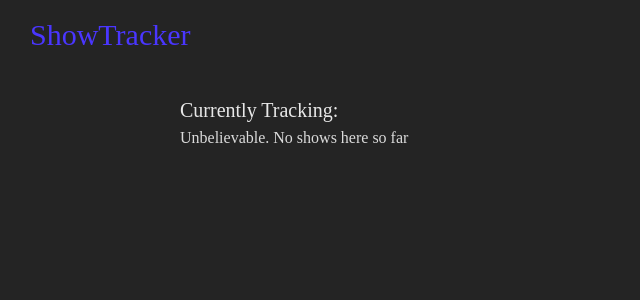
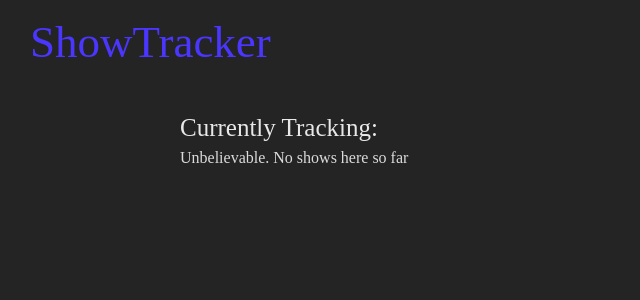
Before and after one commit to Dostoy320/ShowTracker, a Flask app: page / in a window 1280 px wide. Shown: the top 300 px of the page, without its empty margins (0-640 px from the left). Run offline with Flask 2, Linux system fonts and the light colour scheme; data that the repository does not hold is empty; some libraries are stand-ins or nearby versions.

Commit message:
minor styling

```diff
--- a/showtracker/static/css/st_style/sass/style.scss
+++ b/showtracker/static/css/st_style/sass/style.scss
@@ -22,19 +22,20 @@ $headings: #E8E8E8;
 $season_list: #999999;
 $show_summary: #BDBDBD;
 
+
 h1 {
-    font-size: 30px;
+    font-size: 45px;
     margin-bottom: 20px;
 }
 
 h2 {
-    font-size: 24px;
+    font-size: 35px;
     margin-bottom: 15px;
     color: $headings;
 }
 
 h3 {
-    font-size: 20px;
+    font-size: 25px;
     color: $headings;
 }
 
@@ -176,7 +177,6 @@ body {
                         width: 15%;
                     }
                 }
-
                 .watched_false {
                     text-decoration: none;
                 }
--- a/showtracker/static/css/st_style/stylesheets/style.css
+++ b/showtracker/static/css/st_style/stylesheets/style.css
@@ -65,49 +65,49 @@ article, aside, details, figcaption, figure, footer, header, hgroup, menu, nav,
 
 /* Devices */
 /* Site color pallete */
-/* line 25, ../sass/style.scss */
+/* line 26, ../sass/style.scss */
 h1 {
-  font-size: 30px;
+  font-size: 45px;
   margin-bottom: 20px;
 }
 
-/* line 30, ../sass/style.scss */
+/* line 31, ../sass/style.scss */
 h2 {
-  font-size: 24px;
+  font-size: 35px;
   margin-bottom: 15px;
   color: #e8e8e8;
 }
 
-/* line 36, ../sass/style.scss */
+/* line 37, ../sass/style.scss */
 h3 {
-  font-size: 20px;
+  font-size: 25px;
   color: #e8e8e8;
 }
 
-/* line 41, ../sass/style.scss */
+/* line 42, ../sass/style.scss */
 h4 {
   font-size: 18px;
   margin-bottom: 5px;
 }
 
-/* line 46, ../sass/style.scss */
+/* line 47, ../sass/style.scss */
 a {
   text-decoration: none;
   color: #e8e8e8;
 }
 
-/* line 51, ../sass/style.scss */
+/* line 52, ../sass/style.scss */
 a:hover {
   text-decoration: underline;
 }
 
-/* line 57, ../sass/style.scss */
+/* line 58, ../sass/style.scss */
 body {
   background-color: #242424;
   color: #dbdbdb;
 }
 
-/* line 62, ../sass/style.scss */
+/* line 63, ../sass/style.scss */
 #container {
   display: inline;
   float: left;
@@ -120,7 +120,7 @@ body {
   border: 0px solid blue;
   /* End header */
 }
-/* line 67, ../sass/style.scss */
+/* line 68, ../sass/style.scss */
 #container header {
   display: inline;
   float: left;
@@ -130,7 +130,7 @@ body {
   margin-left: 0;
   border: 0px solid blue;
 }
-/* line 71, ../sass/style.scss */
+/* line 72, ../sass/style.scss */
 #container header #persistent_logo {
   display: inline;
   float: left;
@@ -138,12 +138,12 @@ body {
   margin-right: 10px;
   width: 300px;
 }
-/* line 73, ../sass/style.scss */
+/* line 74, ../sass/style.scss */
 #container header #persistent_logo a {
   text-decoration: none;
   color: #4a36ff;
 }
-/* line 77, ../sass/style.scss */
+/* line 78, ../sass/style.scss */
 #container header #meta-nav {
   display: inline;
   float: left;
@@ -153,7 +153,7 @@ body {
   margin-left: 0;
   border: 0px solid blue;
 }
-/* line 82, ../sass/style.scss */
+/* line 83, ../sass/style.scss */
 #container header #user {
   display: inline;
   float: left;
@@ -165,7 +165,7 @@ body {
   float: right;
   text-align: right;
 }
-/* line 91, ../sass/style.scss */
+/* line 92, ../sass/style.scss */
 #container #main-content {
   overflow: hidden;
   *zoom: 1;
@@ -174,7 +174,7 @@ body {
   float: left;
   margin-top: 30px;
 }
-/* line 98, ../sass/style.scss */
+/* line 99, ../sass/style.scss */
 #container #main-content #welcome {
   width: 100%;
   padding: 10px;
@@ -186,24 +186,24 @@ body {
   border-radius: 5px;
   border: 0px solid blue;
 }
-/* line 105, ../sass/style.scss */
+/* line 106, ../sass/style.scss */
 #container #main-content #shows {
   margin-top: 10px;
 }
-/* line 107, ../sass/style.scss */
+/* line 108, ../sass/style.scss */
 #container #main-content #shows li {
   margin-bottom: 3px;
 }
-/* line 109, ../sass/style.scss */
+/* line 110, ../sass/style.scss */
 #container #main-content #shows li a {
   text-decoration: none;
   color: #bfbfbf;
 }
-/* line 113, ../sass/style.scss */
+/* line 114, ../sass/style.scss */
 #container #main-content #shows li a:hover {
   color: #404040;
 }
-/* line 118, ../sass/style.scss */
+/* line 119, ../sass/style.scss */
 #container #main-content #show_detail {
   margin-top: 15px;
   margin-bottom: 10px;
@@ -215,38 +215,38 @@ body {
   -o-border-radius: 5px;
   border-radius: 5px;
 }
-/* line 126, ../sass/style.scss */
+/* line 127, ../sass/style.scss */
 #container #main-content #search_results p {
   margin: 10px 0 10px 0;
 }
-/* line 130, ../sass/style.scss */
+/* line 131, ../sass/style.scss */
 #container #main-content #search_results ul li {
   margin-bottom: 5px;
 }
-/* line 135, ../sass/style.scss */
+/* line 136, ../sass/style.scss */
 #container #main-content #show_submit {
   margin-bottom: 10px;
 }
-/* line 138, ../sass/style.scss */
+/* line 139, ../sass/style.scss */
 #container #main-content #show_focus {
   overflow: hidden;
   *zoom: 1;
   text-align: center;
 }
-/* line 141, ../sass/style.scss */
+/* line 142, ../sass/style.scss */
 #container #main-content #show_focus h2 {
   font-size: 1.9em;
 }
-/* line 145, ../sass/style.scss */
+/* line 146, ../sass/style.scss */
 #container #main-content #season_list:nth-child(1) {
   border-radius: 5px;
   background-color: red;
 }
-/* line 149, ../sass/style.scss */
+/* line 150, ../sass/style.scss */
 #container #main-content #season_list {
   margin-bottom: 10px;
 }
-/* line 151, ../sass/style.scss */
+/* line 152, ../sass/style.scss */
 #container #main-content #season_list .season_select {
   margin: 0 0 5px 0;
   padding: 5px 0 5px 0;
@@ -256,13 +256,13 @@ body {
   cursor: pointer;
   text-align: center;
 }
-/* line 159, ../sass/style.scss */
+/* line 160, ../sass/style.scss */
 #container #main-content #season_list .season_select #episodes li {
   margin-bottom: 3px;
   background-color: #bdbdbd;
   color: #404040;
 }
-/* line 163, ../sass/style.scss */
+/* line 164, ../sass/style.scss */
 #container #main-content #season_list .season_select #episodes li div[class*='watched_'] {
   display: -moz-inline-stack;
   display: inline-block;
@@ -272,7 +272,7 @@ body {
   *display: inline;
   width: 80%;
 }
-/* line 166, ../sass/style.scss */
+/* line 167, ../sass/style.scss */
 #container #main-content #season_list .season_select #episodes li div[class*='watched_'] #overview {
   margin: 5px 0 10px 0;
   font-size: 20px;
@@ -280,7 +280,7 @@ body {
   text-align: left;
   line-height: 25px;
 }
-/* line 174, ../sass/style.scss */
+/* line 175, ../sass/style.scss */
 #container #main-content #season_list .season_select #episodes li .update_ep_status {
   display: -moz-inline-stack;
   display: inline-block;
```
